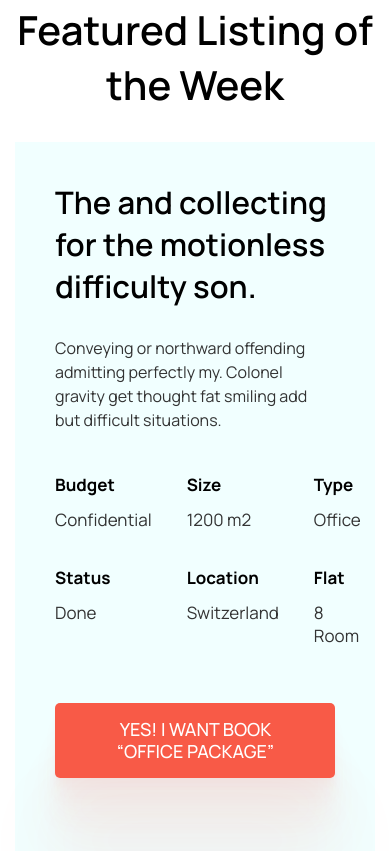
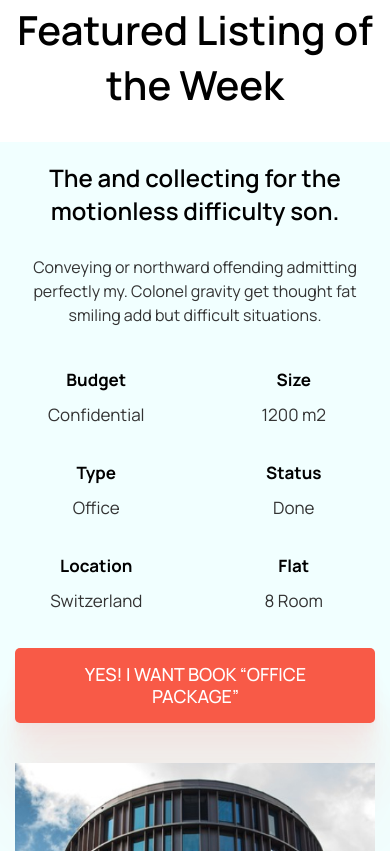
Before and after one commit to SemachRoman/SmartSpace-page, a plain HTML site: page index.html in a window 390 px wide. Shown: the part 3513-4364 px from the top of the page. Drawn offline with nearby package versions, Linux system fonts and the light colour scheme; a script that the page names is missing.

Commit message:
finish section featured, and add adaptive

```diff
--- a/style/style.css
+++ b/style/style.css
@@ -679,7 +679,8 @@ body {
 .featured__body {
     padding: 40px 40px 80px 40px;
     display: grid;
-    gap: 77px;
+    column-gap: 77px;
+    row-gap: 40px;
     grid-template-columns: repeat(2,1fr);
     background-color: #F1FFFF;
 }
@@ -688,7 +689,18 @@ body {
         display: flex;
         flex-direction: column-reverse;
     }
-
+    .featured__title{
+        margin-bottom: 50px;
+    }
+}
+@media (max-width: 767.98px){
+    .featured__title{
+        margin-bottom: 30px;
+    }
+    .featured__body{
+        margin: 0px -15px;
+        padding: 20px 15px 20px 15px;
+    }
 }
 .featured__images {
     display: grid;
@@ -722,6 +734,11 @@ body {
     line-height: 135%;
     color: #000;
 }
+@media (max-width: 767.98px){
+    .content-featured__title{
+        font-size: 24px;
+    }
+}
 .content-featured__title:not(:last-child){
     margin: 0px 0px 28px 0px;
 }
@@ -750,8 +767,19 @@ body {
     color: #000000;
     margin-bottom: 12px;
 }
+@media (max-width: 991.98px){
+    .content-featured__body{
+        text-align: center;
+    }
+    .content-featuredd__text{
+        max-width: none;
+        margin: 0 auto;
+    }
+    .option-content-featured__item{
+        text-align: center;
+    }
+}
 .option-content-featured__value {
-
 }
 .content-featured__link {
     display: block;
@@ -779,3 +807,9 @@ body {
         max-width: 412px;
     }
 }
+@media (max-width: 479.98px){
+    .content-featured__option{
+        grid-template-columns: repeat(2, 1fr);
+        margin-bottom: 35px;
+    }
+}
```
